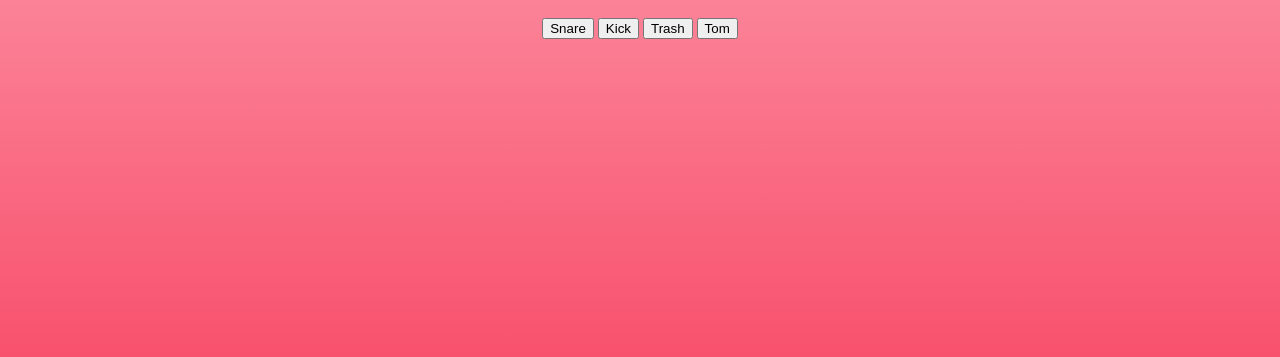
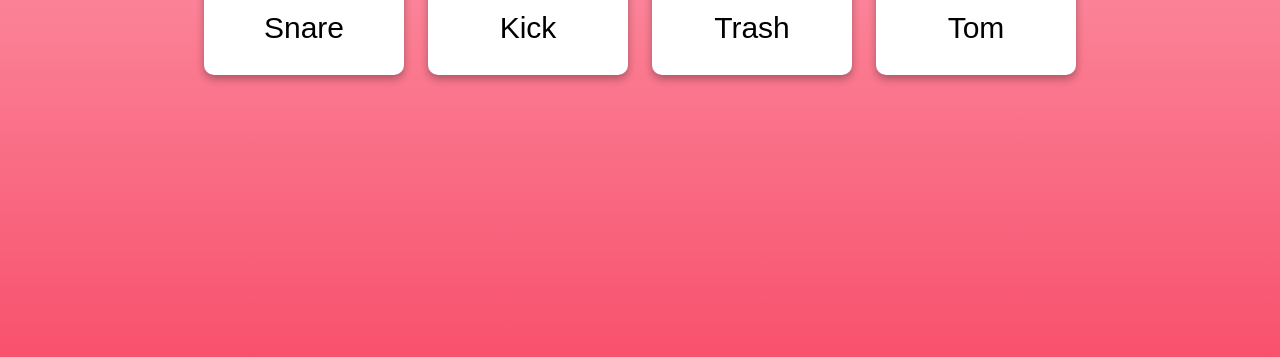
Before and after one commit to shivanirai28/Drum-kits, a plain HTML site: page index.html in a window 1280 px wide. Shown: the part 443-800 px from the top of the page. Drawn offline with Linux system fonts and the light colour scheme.

Commit message:
middle commit

```diff
--- a/style.css
+++ b/style.css
@@ -16,3 +16,18 @@ h1 {
   text-shadow: 2px 2px 2px rgba(0, 0, 0, 0.3);
   white-space: nowrap;
 }
+.container{
+ text-align: center;
+}
+
+.btn{
+  padding: 30px 50px;
+  background-color: white;
+  border: none;
+  margin: 10px;
+  font-size: 30px;
+  min-width: 200px;
+  border-radius: 10px;
+  box-shadow: 0 4px 8px rgba(0, 0, 0, 0.3);
+
+}
```
